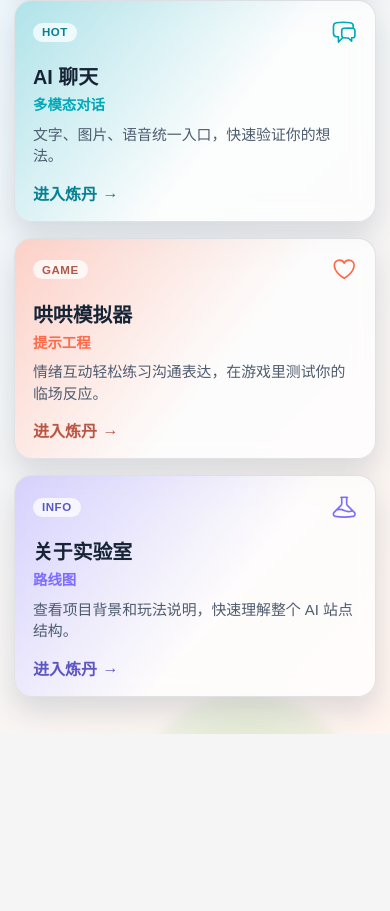
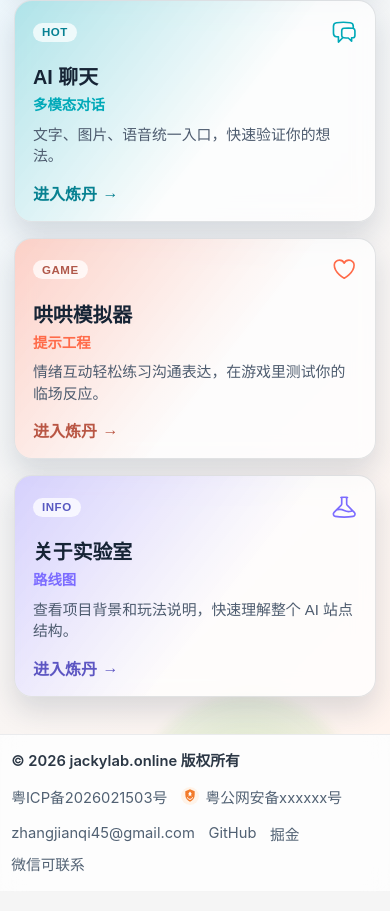
Before and after one commit to Jacky-ZJQ/spring-ai-portal, a Vue app: page / in a window 390 px wide. Shown: the part 1537-2448 px from the top of the page. Before the commit the page ends 2271 px from the top, so only its background shows below. Built offline with nearby package versions, Linux system fonts and the light colour scheme; no server answers; the HTML template or start-up script is replaced by a standard one.

Commit message:
feat（粤ICP备）:添加粤ICP备

```diff
--- a/src/App.vue
+++ b/src/App.vue
@@ -62,6 +62,32 @@ onBeforeUnmount(() => {
         <component :is="Component" />
       </transition>
     </router-view>
+    <footer class="site-footer">
+      <div class="footer-inner">
+        <p class="footer-copy">© 2026 jackylab.online 版权所有</p>
+
+        <div class="footer-records">
+          <a href="https://beian.miit.gov.cn/" target="_blank" rel="noreferrer">粤ICP备2026021503号</a>
+          <a
+            href="http://www.beian.gov.cn/portal/registerSystemInfo?recordcode=2026021503"
+            target="_blank"
+            rel="noreferrer"
+            class="police-record"
+          >
+            <img src="/icons/police-badge.svg" alt="" aria-hidden="true" />
+            <span>粤公网安备xxxxxx号</span>
+          </a>
+        </div>
+
+        <div class="footer-links">
+          <a href="mailto:zhangjianqi45@gmail.com">zhangjianqi45@gmail.com</a>
+          <a href="https://github.com/Jacky-ZJQ" target="_blank" rel="noreferrer">GitHub</a>
+          <a href="https://juejin.cn/user/3468295137136237" target="_blank" rel="noreferrer">掘金</a>
+          <span>微信可联系</span>
+        </div>
+
+      </div>
+    </footer>
   </div>
 </template>
 
@@ -98,6 +124,7 @@ body {
   min-height: 100vh;
   display: flex;
   flex-direction: column;
+  padding-bottom: 52px;
 }
 
 .navbar {
@@ -225,6 +252,116 @@ body {
   animation: routeLoadingFlow 1s linear infinite;
 }
 
+.site-footer {
+  margin-top: auto;
+  border-top: 1px solid rgba(22, 36, 53, 0.08);
+  background: rgba(255, 255, 255, 0.74);
+  backdrop-filter: blur(12px);
+}
+
+.footer-inner {
+  width: min(1120px, calc(100% - 2rem));
+  margin: 0 auto;
+  padding: 1rem 0 1.2rem;
+  display: flex;
+  align-items: center;
+  justify-content: space-between;
+  gap: 1rem;
+  flex-wrap: wrap;
+  color: #516173;
+  font-size: 0.92rem;
+}
+
+.footer-copy {
+  margin: 0;
+  font-weight: 600;
+  color: #2b3745;
+}
+
+.footer-links,
+.footer-records {
+  display: flex;
+  align-items: center;
+  gap: 0.85rem;
+  flex-wrap: wrap;
+}
+
+.footer-links a,
+.footer-records a,
+.footer-links span {
+  color: inherit;
+  text-decoration: none;
+  transition: color 0.2s ease;
+}
+
+.footer-links a:hover,
+.footer-records a:hover {
+  color: #0b8f5d;
+}
+
+.police-record {
+  display: inline-flex;
+  align-items: center;
+  gap: 0.42rem;
+}
+
+.police-record img {
+  width: 18px;
+  height: 18px;
+}
+
+.dark .site-footer {
+  border-top-color: rgba(255, 255, 255, 0.06);
+  background: rgba(6, 13, 23, 0.78);
+}
+
+.dark .footer-inner {
+  color: #9db0c5;
+}
+
+.dark .footer-copy {
+  color: #e5eef9;
+}
+
+.record-dock {
+  position: fixed;
+  left: 50%;
+  bottom: 10px;
+  transform: translateX(-50%);
+  display: inline-flex;
+  align-items: center;
+  gap: 0.7rem;
+  padding: 0.34rem 0.72rem;
+  border-radius: 999px;
+  border: 1px solid rgba(12, 40, 65, 0.14);
+  background: rgba(255, 255, 255, 0.93);
+  box-shadow: 0 8px 18px rgba(12, 34, 56, 0.12);
+  backdrop-filter: blur(10px);
+  z-index: 96;
+}
+
+.record-dock a {
+  color: #37485a;
+  text-decoration: none;
+  font-size: 0.78rem;
+  line-height: 1;
+  white-space: nowrap;
+}
+
+.record-dock a:hover {
+  color: #0b8f5d;
+}
+
+.dark .record-dock {
+  border-color: rgba(255, 255, 255, 0.14);
+  background: rgba(7, 16, 28, 0.92);
+  box-shadow: 0 8px 18px rgba(0, 0, 0, 0.3);
+}
+
+.dark .record-dock a {
+  color: #c9d9ec;
+}
+
 .fade-enter-active,
 .fade-leave-active {
   transition: opacity 0.3s ease;
@@ -285,5 +422,26 @@ body {
       top: 0.22rem;
     }
   }
+
+  .footer-inner {
+    width: min(100%, calc(100% - 1.4rem));
+    padding: 0.9rem 0 1.1rem;
+    align-items: flex-start;
+  }
+
+  .footer-links,
+  .footer-records {
+    gap: 0.55rem 0.85rem;
+  }
+
+  .record-dock {
+    bottom: 8px;
+    width: min(96vw, 620px);
+    justify-content: center;
+    flex-wrap: wrap;
+    gap: 0.5rem 0.7rem;
+    border-radius: 14px;
+    padding: 0.4rem 0.58rem;
+  }
 }
 </style>
```
Also changed, not shown: public/icons/police-badge.svg (added).
